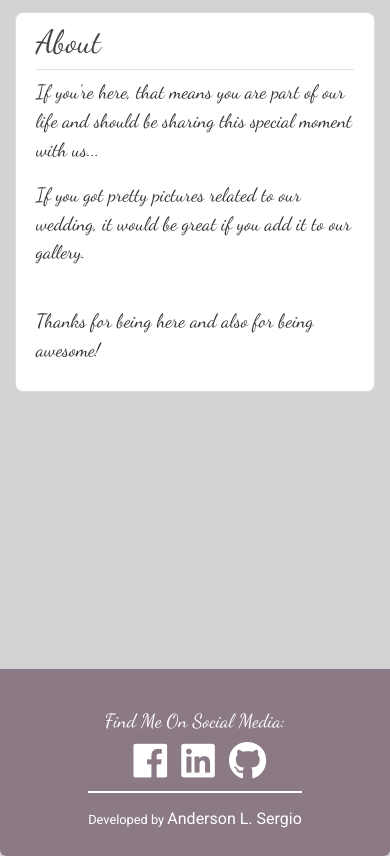
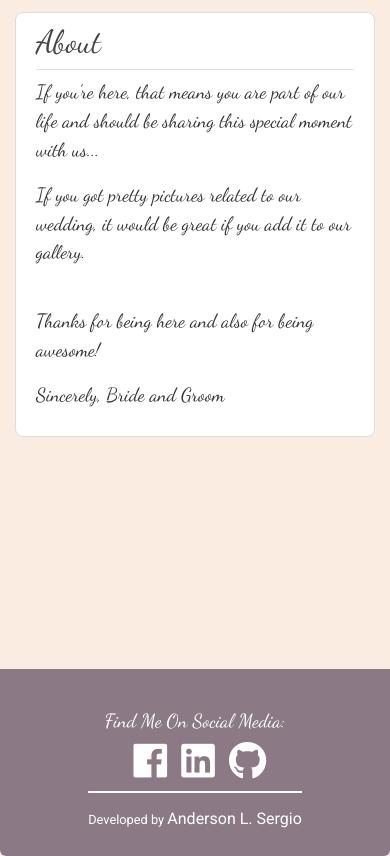
Before and after one commit to anlsergio/weddingbook, a Django app: page /about/ in a window 390 px wide. Shown: the part 68-924 px from the top of the page. Run offline with Django 3.2, Linux system fonts and the light colour scheme; some libraries are stand-ins or nearby versions.

Commit message:
Background color changed and about text

```diff
--- a/gallery/static/gallery/main.css
+++ b/gallery/static/gallery/main.css
@@ -4,8 +4,8 @@ html, body {
 
 body {
   font-family: 'Dancing Script', cursive;
-  background: #d4d3d3;
   color: #333333;
+  background: #FBECE2;
   margin-top: 5rem;
   display: flex;
   flex-direction: column;
@@ -282,7 +282,7 @@ footer h5 > a {
     padding: 3% 3% 3% 0%;
   }
 
-  .product img {
+  .image img {
     max-height: 15rem;
   }
 }
--- a/gallery/templates/gallery/about.html
+++ b/gallery/templates/gallery/about.html
@@ -8,6 +8,7 @@
             <p>If you got pretty pictures related to our wedding, it would be great if you add it to our gallery.</p>
             <br>
             <p>Thanks for being here and also for being awesome!</p>
+            <p>Sincerely, Bride and Groom</p>
         </div>
     </div>
 {% endblock content %}
```
Also changed, not shown: media/gallery_imgs/firewatch-landscape-wallpaper-background-59165-60949-hd-wallpapers.jpg (deleted), media/gallery_imgs/firewatch-landscape-wallpaper-background-59165-60949-hd-wallpapers_LAdBCBM.jpg (deleted).
